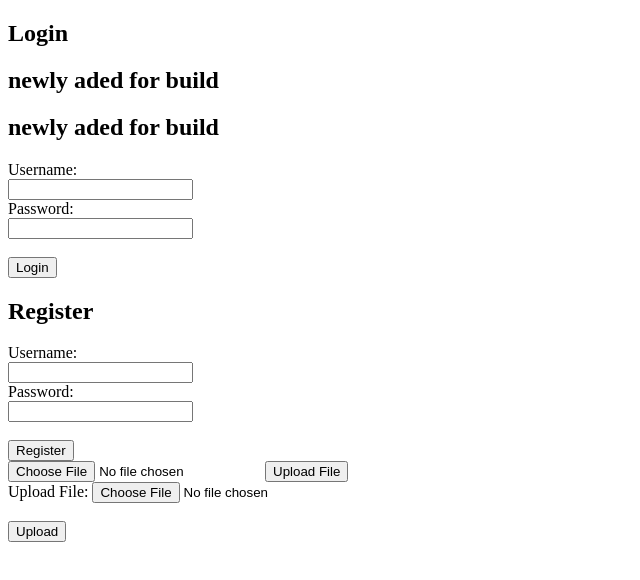
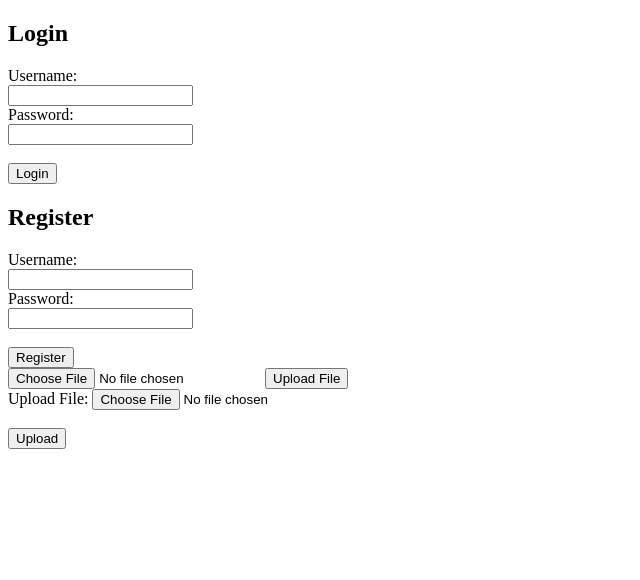
Before and after one commit to vinayk01/nodejs, a website: page login.html in a window 1280 px wide. Shown: the whole page, without its empty margins (0-640 px from the left). Drawn offline with Linux system fonts and the light colour scheme.

Commit message:
gfjsdgfhi

```diff
--- a/login.html
+++ b/login.html
@@ -7,8 +7,6 @@
 </head>
 <body>
     <h2>Login</h2>
-    <h2>newly aded for build<h2>
-    <h2>newly aded for build</h2>
     <form action="/login" method="POST">
         <label for="username">Username:</label><br>
         <input type="text" id="username" name="username" required><br>
```
Also changed, not shown: .github/workflows/deploy.yaml.
